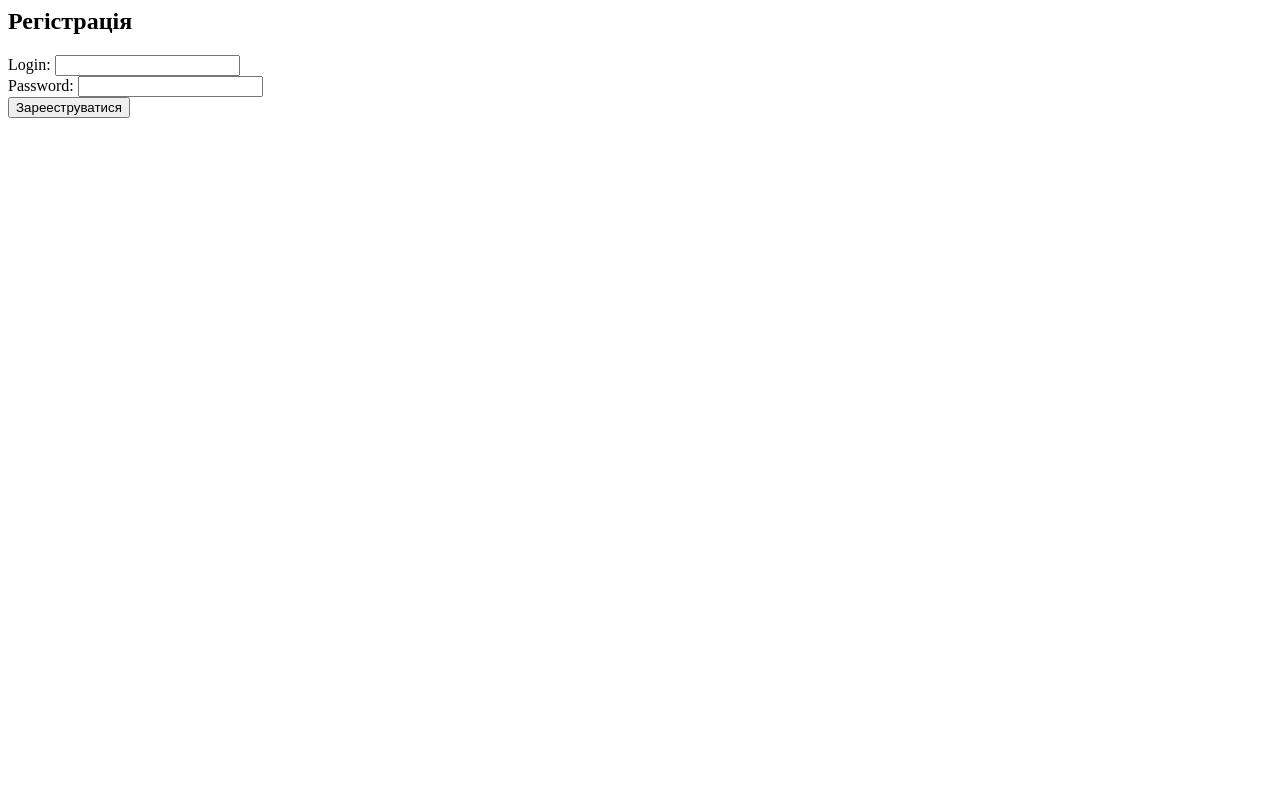
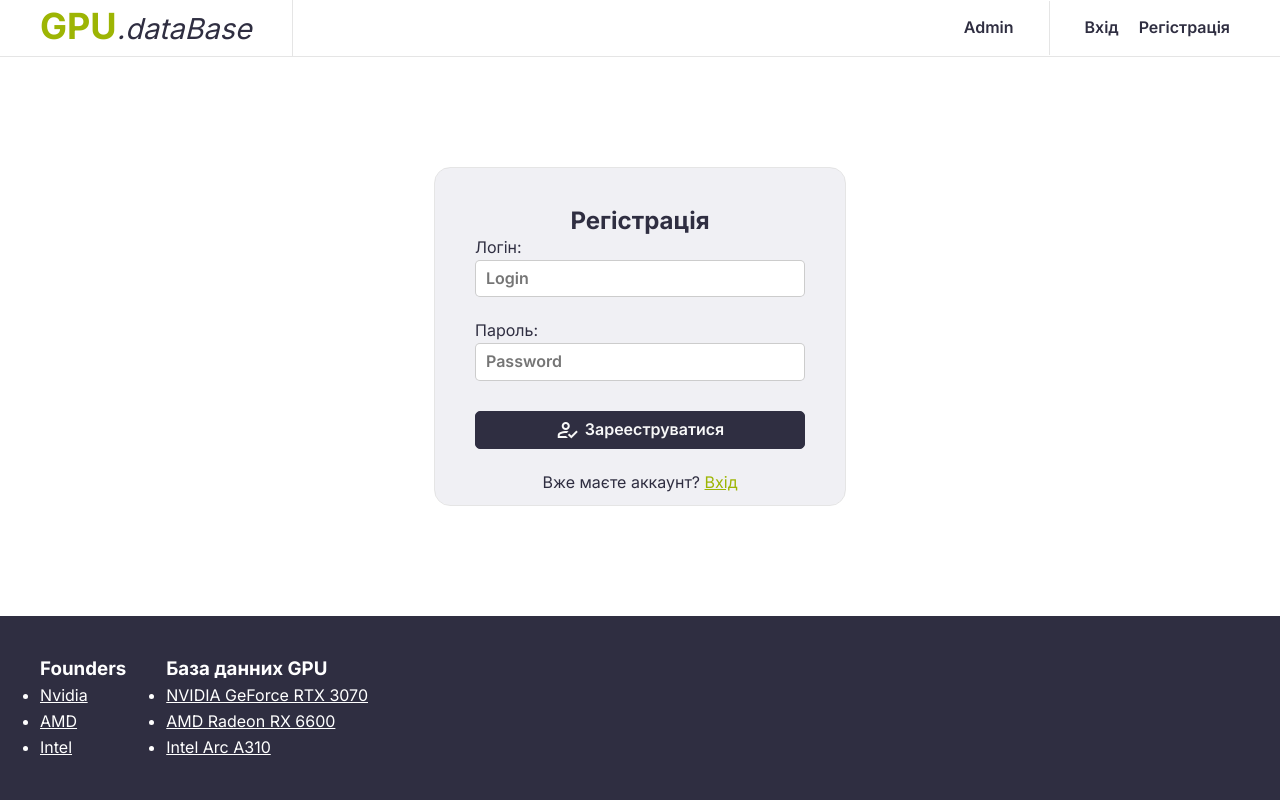
Before and after one commit to zonderweb/GPU_PHP_DEV, a PHP site: page /index.php?route=register in a window 1280 px wide. Run offline with PHP 8.4, Linux system fonts and the light colour scheme; data comes from the database, SQL or seed files in the repository.

Commit message:
register page full

```diff
--- a/static/css/style.css
+++ b/static/css/style.css
@@ -6,11 +6,13 @@
   --logo-color: #9db504;
   --logo-span-color: #232323;
   --main-color: #2f2e41;
+  --main-color-ligth: #f0f0f4;
   --green-color: #aec804;
   --grey-color: #a4bbc5;
   --link-color: #7598a7;
   --ligth-grey: #f8f8f8;
   --table-hover-color: #eaeaea;
+  --main-font: 'Inter', sans-serif;
 }
 
 * {
@@ -19,10 +21,14 @@
   box-sizing: border-box;
 }
 
-body {
-  font-family: 'Inter', sans-serif;
+html {
+  font-family: var(--main-font);
   font-size: 16px;
   line-height: 26px;
+}
+
+body {
+
   color: var(--main-color);
 }
 
@@ -291,3 +297,68 @@ body {
   text-align: center;
   padding-top: 12px;
 }
+
+.main-flex {
+  display: flex;
+  align-items: center;
+}
+
+.register-section {
+  display: flex;
+  align-items: center;
+  flex-direction: column;
+  padding: 40px 40px 10px 40px;
+  outline: 1px solid rgba(0, 0, 0, .1);
+  border-radius: 15px;
+  background: var(--main-color-ligth);
+}
+
+.register-form {
+  display: flex;
+  flex-direction: column;
+}
+
+.reg-inpt {
+  width: 330px;
+  color: var(--main-color);
+  border: 1px solid rgba(0, 0, 0, .2);
+  margin-bottom: 20px;
+}
+
+.reg-inpt,
+.reg-btn {
+  padding: 5px 10px;
+  font-weight: 600;
+  font-family: var(--main-font);
+  outline: none;
+  font-size: 1rem;
+  line-height: 1.6rem;
+  border-radius: 5px;
+}
+
+.reg-btn {
+  color: var(--ligth-grey);
+  background: var(--main-color);
+  border: 1px solid var(--main-color);
+  cursor: pointer;
+  margin: 10px 0 20px 0;
+}
+
+.reg-btn span {
+  line-height: 1.6rem;
+  vertical-align: middle;
+  margin-right: 5px;
+}
+
+.reg-btn:hover {
+  opacity: .8;
+}
+
+.link-form-login {
+  color: var(--logo-color);
+}
+
+.error-section {
+  color: var(--red-color);
+  font-size: 0.9rem;
+}
--- a/template/register.php
+++ b/template/register.php
@@ -1,30 +1,45 @@
+<!--
+    REGISTER PAGE TEMPLATE
+-->
+<?php require_once 'template/header.php'; ?>
+
+<main class="main main-flex">
+    <div class="register-section">
+        <h2>Регістрація</h2>
+        <form method="POST" class="register-form">
+            <div> Логін:</div>
+            <input class="reg-inpt" type="text" name="login" placeholder="Login" required>
+            <div>Пароль:</div>
+            <input class="reg-inpt" type="password" name="password" placeholder="Password" required>
+            <button class="reg-btn" type="submit" name="submit">
+                <span class="material-symbols-outlined">how_to_reg</span>Зарееструватися
+            </button>
+        </form>
+        <div class="error-section">
             <?php
-// REGISTER PAGE TEMPLATE
-
             if (isset($_POST['submit'])) {
                 $err = [];
                 if (strlen($_POST['login']) < 4 or strlen($_POST['login']) > 30) {
-        $err[] = "Логін повинен бути не меньше 4 символів і не більше 30";
+                    $err[] = "<span>Логін повинен бути не меньше 4 символів <br> і не більше 30!</span>";
                 }
                 if (isLoginExist($_POST['login'])) {
-        $err[] = "Такий логін існує";
+                    $err[] = "<span>Такий логін вже існує</span>";
                 }
                 if (count($err) === 0) {
                     createUser($_POST['login'], $_POST['password']);
                     header('Location: /login');
                     exit();
                 } else {
-        echo '<div>Помилка реестрації</div>';
+                    echo '<div>*Помилка реестрації:</div>';
                     foreach ($err as $error) {
-            echo $error . '<br>';
+                        echo $error;
                     }
                 }
             }
             ?>
+        </div>
+        <div class="message-if-reg">Вже маєте аккаунт? <a class="link-form-login" href="/login">Вхід</a></div>
+    </div>
+</main>
 
-<h2>Регістрація</h2>
-<form method="POST">
-    Login: <input type="text" name="login" required><br>
-    Password: <input type="text" name="password" required><br>
-    <input type="submit" name="submit" value="Зарееструватися">
-</form>
+<?php require_once 'template/footer.php' ?>
```
Lines whose indentation alone changed are shown as unchanged.
